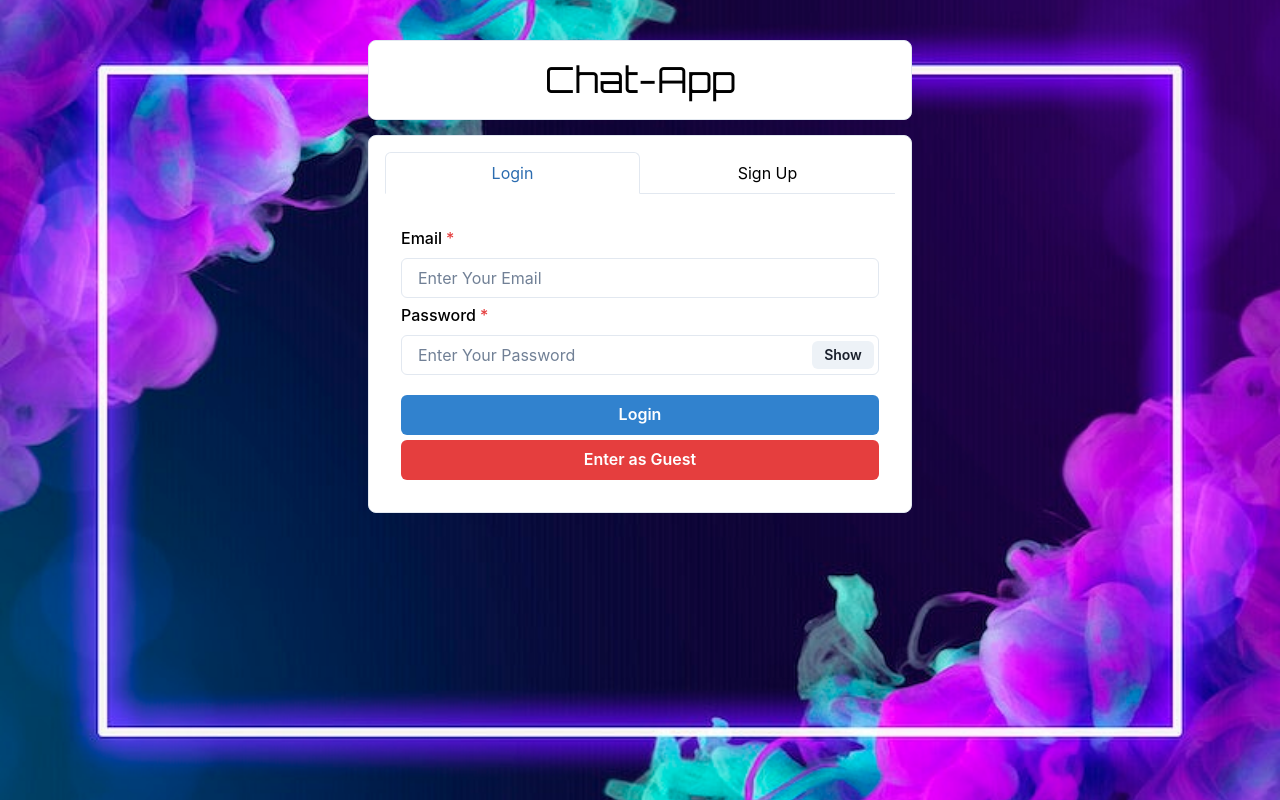
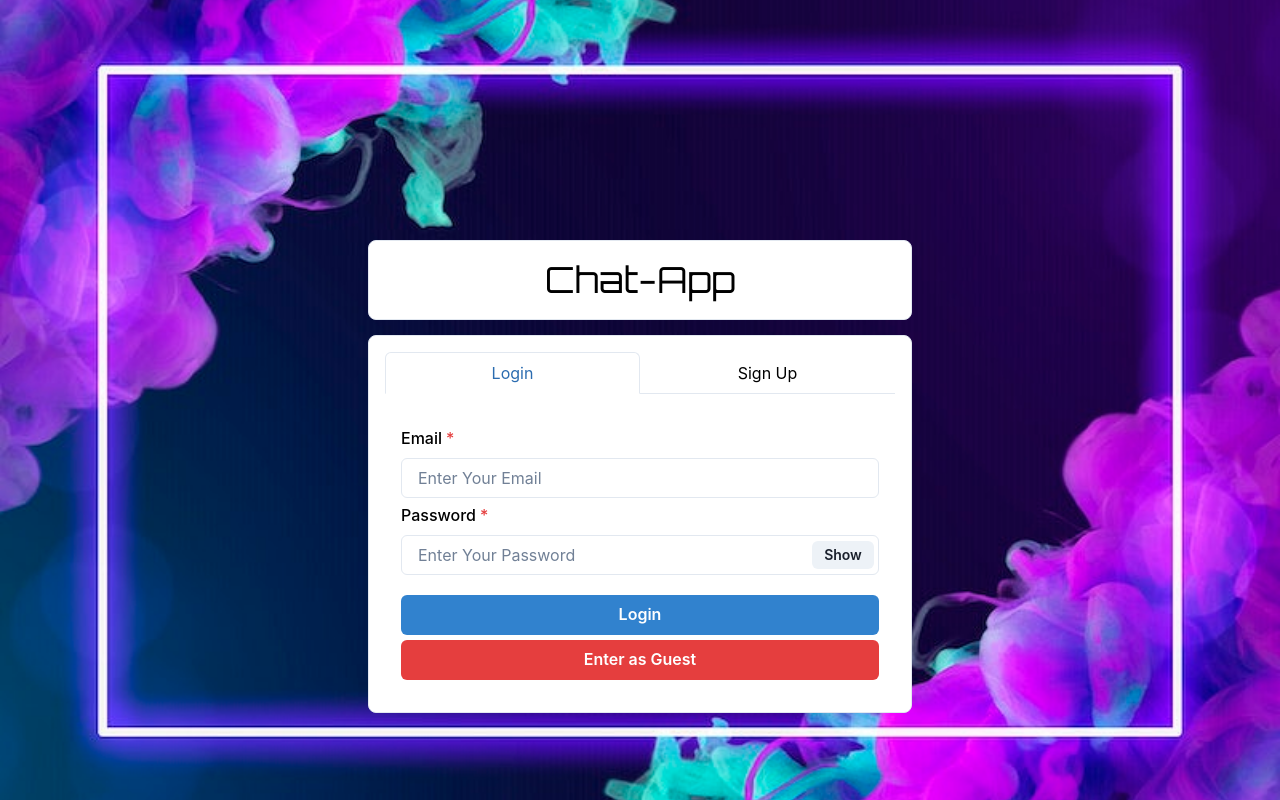
Before and after one commit to kandiheart/chat_app, a React (Create React App) app in the folder client/: page / in a window 1280 px wide. Built offline with nearby package versions, Linux system fonts and the light colour scheme.

Commit message:
homepage update

```diff
--- a/client/src/Pages/Homepage.js
+++ b/client/src/Pages/Homepage.js
@@ -1,10 +1,11 @@
 import React from "react";
-import { Container, Box, Text, Tabs, Tab, TabPanels, TabList, TabPanel } from '@chakra-ui/react';
+import { Container, Box, Text, Tabs, Tab, TabPanels, TabList, TabPanel, AbsoluteCenter } from '@chakra-ui/react';
 import Login from "../components/Auth/Login";
 import Signup from "../components/Auth/Signup";
 
 const Homepage = () => {
-    return <Container maxW="xl" centerContent>
+    return <AbsoluteCenter w={"50%"} h={"50%"}>
+    <Container maxW="xl" centerContent>
         <Box display="flex" justifyContent="center" p={3} bg={"white"} w="100%" m="40px 0 15px 0" borderRadius="lg" borderWidth="1px">
             <Text fontSize={'4xl'} fontFamily='Orbitron' color={"black"}>Chat-App</Text>
         </Box>
@@ -24,7 +25,8 @@ const Homepage = () => {
             </TabPanels>
             </Tabs>
         </Box>
-    </Container>;
+    </Container>
+    </AbsoluteCenter>;
 };
 
 export default Homepage;
```
